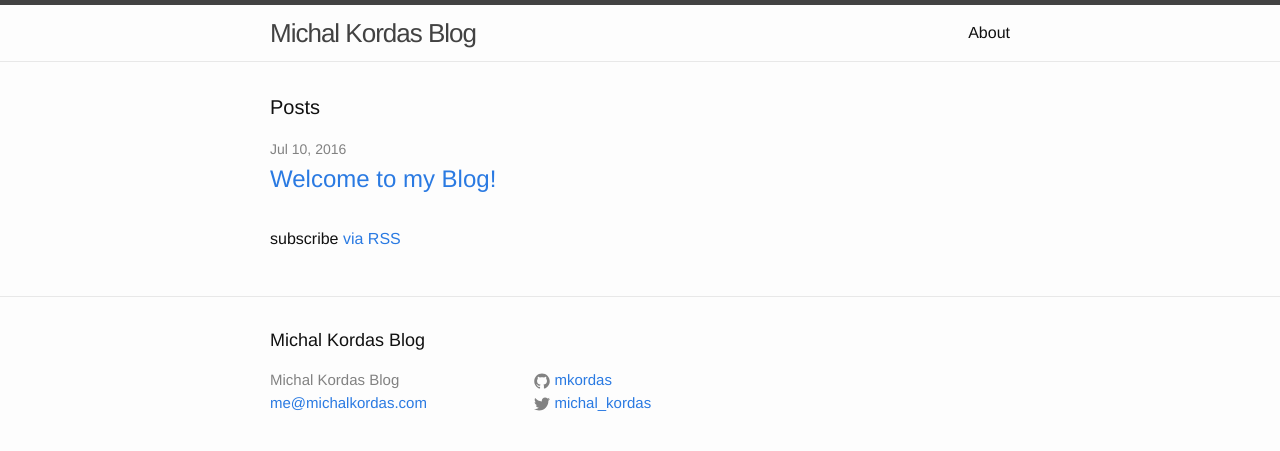
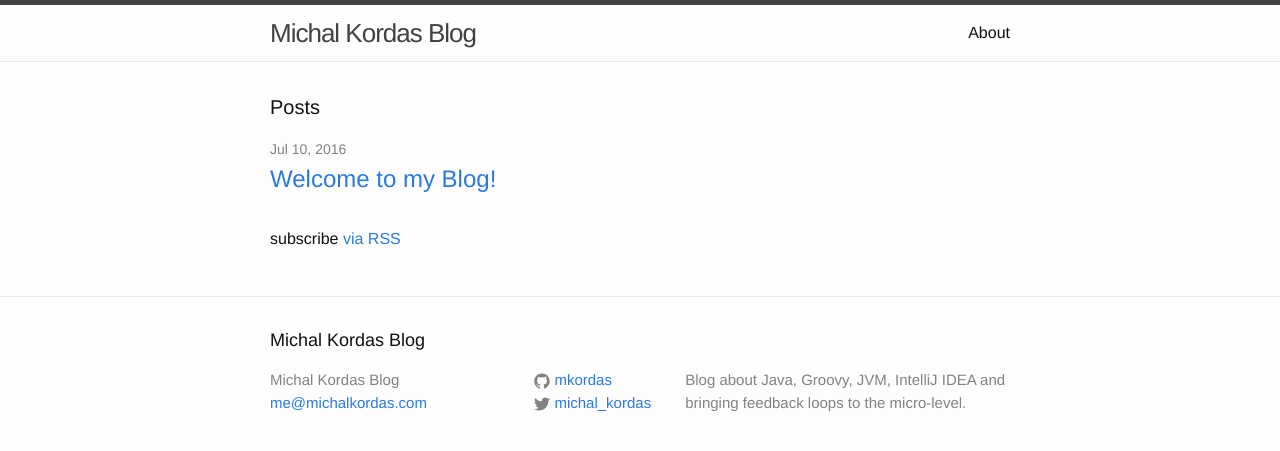
Before and after one commit to mkordas/mkordas.github.io, a Jekyll site: the page built from index.html, in a window 1280 px wide. Shown: the top 451 px of the page. Built offline with Jekyll 4.4.1, drawn with Linux system fonts in a browser that asks for light colours.

Commit message:
Add shorter description

```diff
--- a/_config.yml
+++ b/_config.yml
@@ -2,7 +2,8 @@
 title: Michal Kordas Blog
 email: me@michalkordas.com
 description: >
-
+  Blog about Java, Groovy, JVM, IntelliJ IDEA and bringing feedback loops to the
+  micro-level.
 baseurl: ""
 url: "http://mkordas.github.io"
 twitter_username: michal_kordas
```
